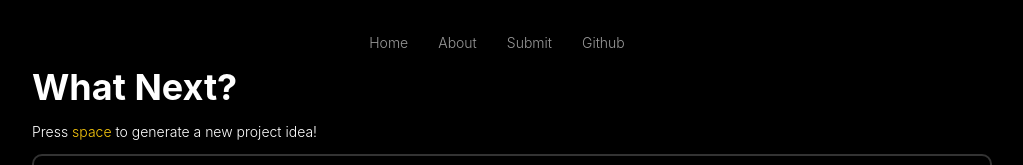
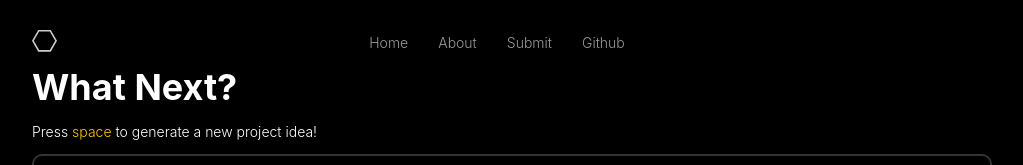
Before and after one commit to timothyac/what-next, a Next.js app: page / in a window 1280 px wide. Shown: the top 165 px of the page, without its empty margins (128-1151 px from the left). Built offline with nearby package versions, Linux system fonts and the light colour scheme.

Commit message:
Added icon

```diff
--- /dev/null
+++ b/components/Icon.js
@@ -0,0 +1,37 @@
+import Link from "next/link";
+
+const Icon = () => (
+  <Link href="/">
+    <svg
+      id="Layer_1"
+      data-name="Layer 1"
+      xmlns="http://www.w3.org/2000/svg"
+      viewBox="0 0 629.41 545.08"
+      width="25"
+    >
+      <title>what-next-icon</title>
+      <polygon points="168.9 525.08 23.09 272.54 168.9 20 460.51 20 606.32 272.54 460.51 525.08 168.9 525.08" />
+      <path
+        className="icon-stroke"
+        d="M634.26,267.46,768.52,500,634.26,732.54H365.74L231.48,500,365.74,267.46H634.26m23.09-40H342.65L185.3,500,342.65,772.54h314.7L814.7,500,657.35,227.46Z"
+        transform="translate(-185.3 -227.46)"
+      />
+      <style jsx>{`
+        .icon-stroke {
+          fill: rgb(204, 204, 204);
+        }
+
+        svg:hover {
+          cursor: pointer;
+        }
+
+        svg:hover .icon-stroke {
+          fill: #fff;
+          transition: fill 0.2s ease;
+        }
+      `}</style>
+    </svg>
+  </Link>
+);
+
+export default Icon;
--- a/components/Navbar.js
+++ b/components/Navbar.js
@@ -1,7 +1,10 @@
 import Link from "next/link";
+import Icon from "./Icon";
 
 const Navbar = () => (
-  <div className="container pt flex-center ">
+  <div className="container pt nav-grid">
+    <Icon />
+    <div className="nav-flex-center">
       <ul>
         <li>
           <Link href="/">
@@ -28,13 +31,19 @@ const Navbar = () => (
           </a>
         </li>
       </ul>
+    </div>
 
     <style jsx>{`
       .pt {
         padding-top: 30px;
       }
 
-      .flex-center {
+      .nav-grid {
+        display: grid;
+        grid-template-columns: 1fr 1fr 1fr;
+      }
+
+      .nav-flex-center {
         display: flex;
         justify-content: center;
       }
```
Also changed, not shown: public/icon.png (added). Lines whose indentation alone changed are shown as unchanged.
